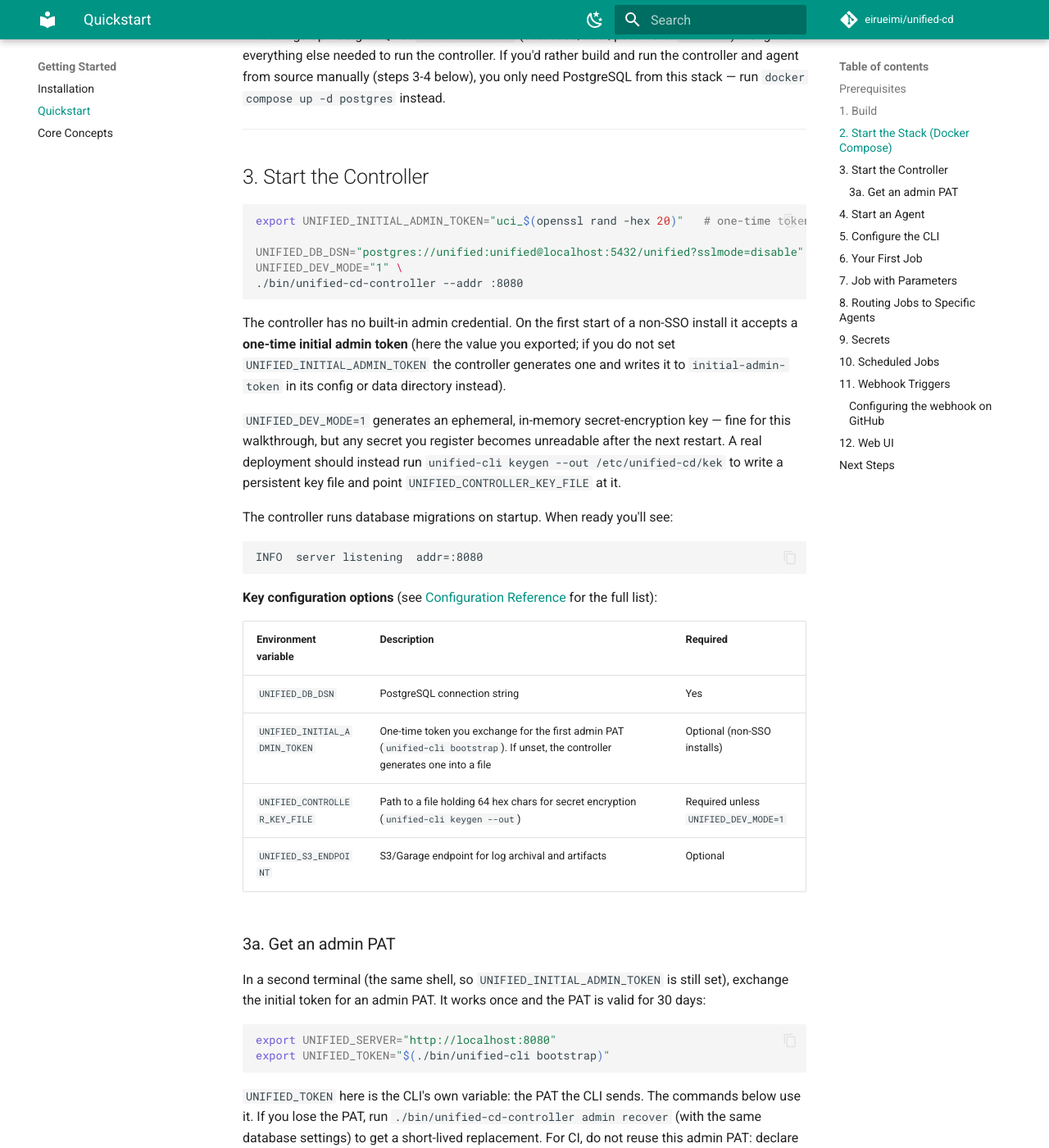
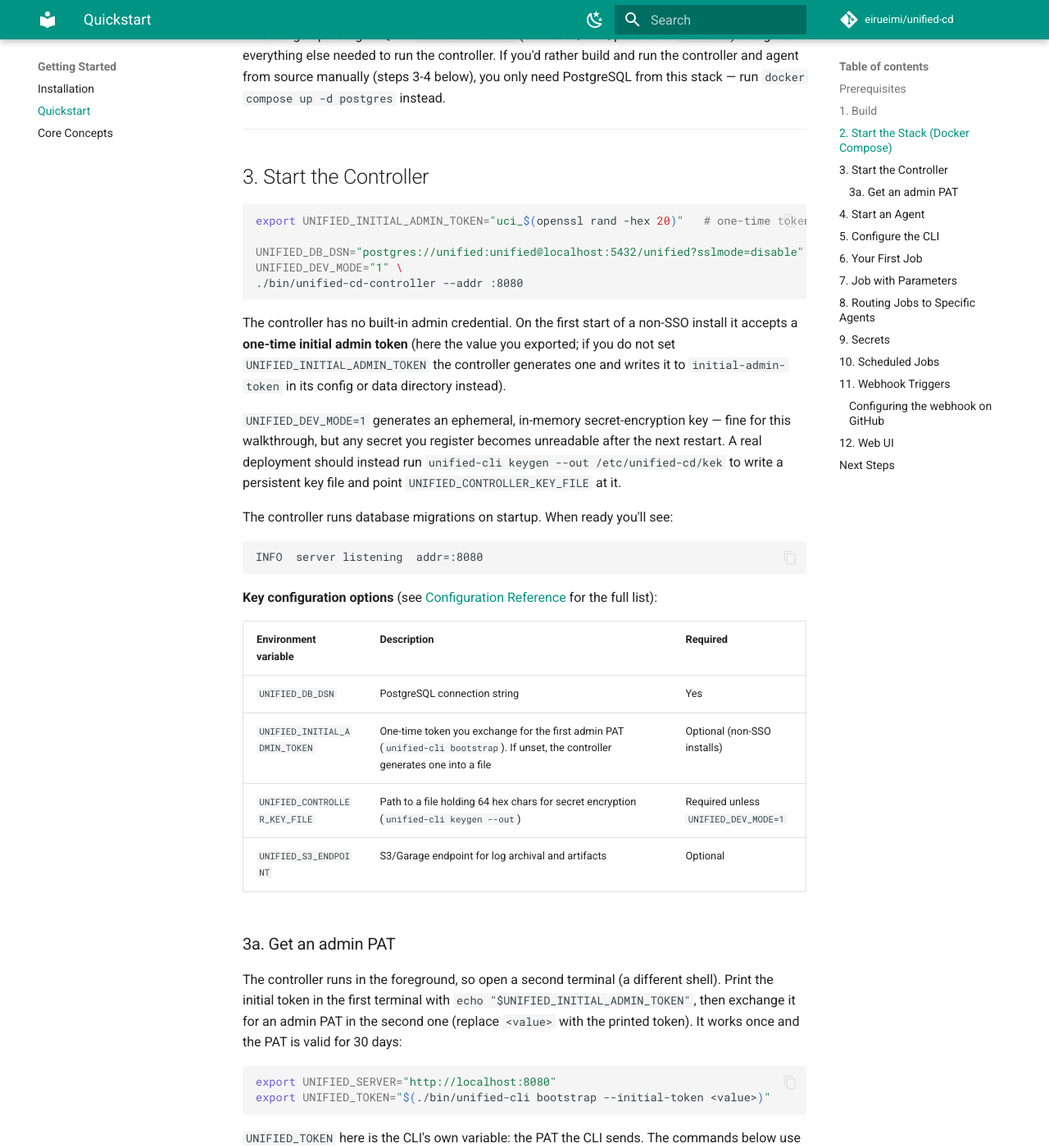
Before and after one commit to eirueimi/unified-cd, an MkDocs documentation site: the page built from docs/getting-started/quickstart.md, in a window 1280 px wide and 1400 px high, scrolled down 1425 px. Shown: the whole window at 82% size. Built offline with MkDocs 1.6.1 and Material for MkDocs 9.7.7, drawn with Linux system fonts in a browser that asks for light colours; comment, search, counter and statistics services are not loaded.

Commit message:
docs: fix review findings for internal accounts docs
- README: 30-permission catalogue.
- Quickstart: step 3a works from a second terminal (pass the token value).
- Drop "bootstrap is done" from the ignored UNIFIED_INITIAL_ADMIN_TOKEN rows.
- CLI reference: exact --account permission wording.
- Migration guide: release-bundle (kubectl apply) upgrade steps.

Co-Authored-By: Claude Opus 5.5 <noreply@anthropic.com>
Claude-Session: https://claude.ai/code/session_01G3NWwwXnjYtSfzJjZYTrnV

````diff
--- a/docs/getting-started/quickstart.md
+++ b/docs/getting-started/quickstart.md
@@ -69,7 +69,7 @@ run `docker compose up -d postgres` instead.
 ## 3. Start the Controller
 
 ```bash
-export UNIFIED_INITIAL_ADMIN_TOKEN="uci_$(openssl rand -hex 20)"   # one-time token, used in step 3a
+export UNIFIED_INITIAL_ADMIN_TOKEN="uci_$(openssl rand -hex 20)"   # one-time token; step 3a needs this value
 
 UNIFIED_DB_DSN="postgres://unified:unified@localhost:5432/unified?sslmode=disable" \
 UNIFIED_DEV_MODE="1" \
@@ -104,12 +104,13 @@ INFO  server listening  addr=:8080
 
 ### 3a. Get an admin PAT
 
-In a second terminal (the same shell, so `UNIFIED_INITIAL_ADMIN_TOKEN` is still set), exchange the
-initial token for an admin PAT. It works once and the PAT is valid for 30 days:
+The controller runs in the foreground, so open a second terminal (a different shell). Print the initial
+token in the first terminal with `echo "$UNIFIED_INITIAL_ADMIN_TOKEN"`, then exchange it for an admin PAT in the
+second one (replace `<value>` with the printed token). It works once and the PAT is valid for 30 days:
 
 ```bash
 export UNIFIED_SERVER="http://localhost:8080"
-export UNIFIED_TOKEN="$(./bin/unified-cli bootstrap)"
+export UNIFIED_TOKEN="$(./bin/unified-cli bootstrap --initial-token <value>)"
 ```
 
 `UNIFIED_TOKEN` here is the CLI's own variable: the PAT the CLI sends. The commands below use it.
````
Also changed, not shown: README.md (+1 -1 lines), docs/operator-manual/migrations/2026-11-27-internal-accounts.md (+11 -0 lines), docs/operator-manual/operations.md (+1 -1 lines), docs/reference/cli.md (+1 -1 lines), docs/troubleshooting/controller-and-database.md (+1 -1 lines).
